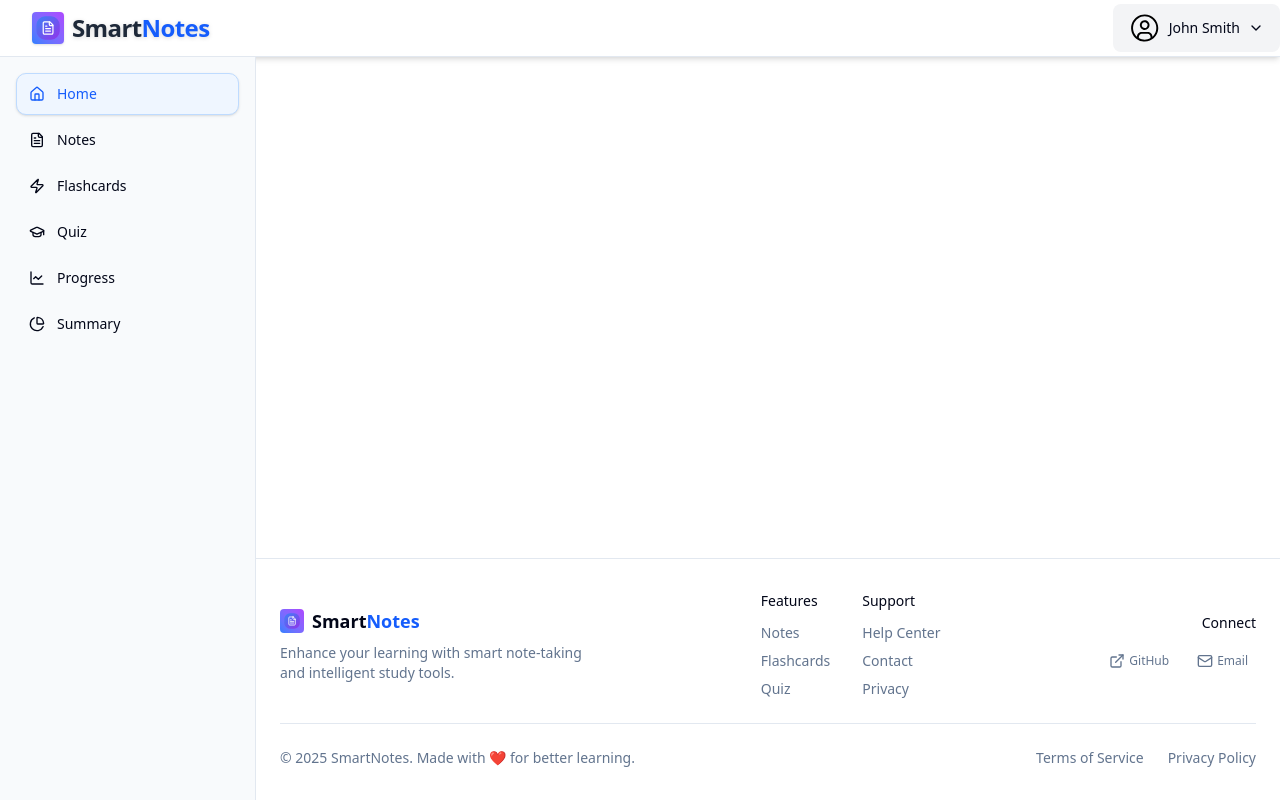
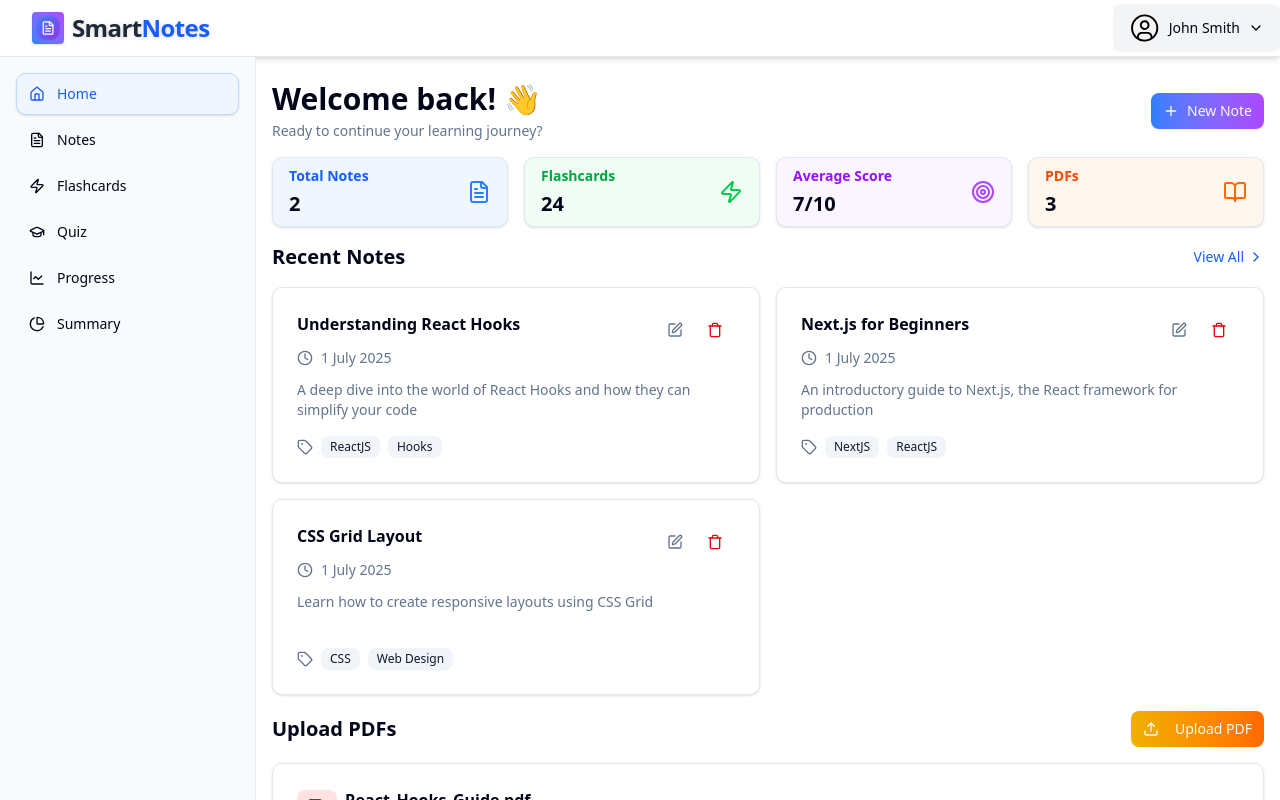
Before and after one commit to pvdev1805/SmartNotes, a Next.js app: page / in a window 1280 px wide. Shown: the top 800 px of the page. Built offline with nearby package versions, Linux system fonts and the light colour scheme.

Commit message:
✨ feat: Implement Home page + useTimeAgo hook + TimeAgo component

```diff
--- a/src/app/layout.tsx
+++ b/src/app/layout.tsx
@@ -16,8 +16,8 @@ const geistMono = Geist_Mono({
 })
 
 export const metadata: Metadata = {
-  title: 'Create Next App',
-  description: 'Generated by create next app'
+  title: 'SmartNotes',
+  description: 'A smart note-taking application for better learning'
 }
 
 export default function RootLayout({
@@ -36,7 +36,7 @@ export default function RootLayout({
               <NavSidebar />
             </div>
             <div className='flex flex-1 flex-col'>
-              <main className='flex-1 p-6 overflow-auto'>{children}</main>
+              <main className='flex-1 p-4 overflow-auto'>{children}</main>
               <Footer />
             </div>
           </div>
--- a/src/app/page.tsx
+++ b/src/app/page.tsx
@@ -1,10 +1,226 @@
+import TimeAgo from '@/components/time-ago'
+import { Badge } from '@/components/ui/badge'
 import { Button } from '@/components/ui/button'
-import Image from 'next/image'
+import { Card, CardContent } from '@/components/ui/card'
+import { BookOpen, ChevronRight, Edit, FileText, Plus, Tag, Target, Trash, Upload, Zap } from 'lucide-react'
+import Link from 'next/link'
 
-export default function Home() {
+// Mock data for stats
+const statsData = [
+  {
+    title: 'Total Notes',
+    value: '2',
+    icon: FileText,
+    bgColor: 'bg-blue-50',
+    textColor: 'text-blue-600',
+    iconColor: 'text-blue-500'
+  },
+  {
+    title: 'Flashcards',
+    value: '24',
+    icon: Zap,
+    bgColor: 'bg-green-50',
+    textColor: 'text-green-600',
+    iconColor: 'text-green-500'
+  },
+  {
+    title: 'Average Score',
+    value: '7/10',
+    icon: Target,
+    bgColor: 'bg-purple-50',
+    textColor: 'text-purple-600',
+    iconColor: 'text-purple-500'
+  },
+  {
+    title: 'PDFs',
+    value: '3',
+    icon: BookOpen,
+    bgColor: 'bg-orange-50',
+    textColor: 'text-orange-600',
+    iconColor: 'text-orange-500'
+  }
+]
+
+// Mock data for recent notes
+const recentNotes = [
+  {
+    id: 1,
+    title: 'Understanding React Hooks',
+    createdAt: new Date('2025-07-01'),
+    description: 'A deep dive into the world of React Hooks and how they can simplify your code',
+    tags: ['ReactJS', 'Hooks']
+  },
+  {
+    id: 2,
+    title: 'Next.js for Beginners',
+    createdAt: new Date('2025-07-01'),
+    description: 'An introductory guide to Next.js, the React framework for production',
+    tags: ['NextJS', 'ReactJS']
+  },
+  {
+    id: 3,
+    title: 'CSS Grid Layout',
+    createdAt: new Date('2025-07-01'),
+    description: 'Learn how to create responsive layouts using CSS Grid',
+    tags: ['CSS', 'Web Design']
+  }
+]
+
+// Mock data for PDFs
+const uploadedPDFs = [
+  {
+    id: 1,
+    fileName: 'React_Hooks_Guide.pdf',
+    size: '1.2 MB',
+    uploadedAt: new Date('2025-07-01')
+  },
+  {
+    id: 2,
+    fileName: 'AI_and_Machine_Learning.pdf',
+    size: '2.5 MB',
+    uploadedAt: new Date('2025-07-02')
+  },
+  {
+    id: 3,
+    fileName: 'Web_Development_Trends.pdf',
+    size: '1.8 MB',
+    uploadedAt: new Date('2025-07-03')
+  },
+  {
+    id: 4,
+    fileName: 'NextJS_Basics.pdf',
+    size: '1.0 MB',
+    uploadedAt: new Date('2025-07-04')
+  }
+]
+
+const Home = () => {
   return (
     <>
-      <div></div>
+      <div className='py-2 space-y-8'>
+        {/* Header Section */}
+        <section className='mb-4 flex sm:items-center sm:justify-between gap-4'>
+          <div>
+            <h1 className='text-3xl font-bold text-foreground flex items-center gap-2'>
+              Welcome back!
+              <span className='text-3xl'>👋</span>
+            </h1>
+            <p className='mt-1 text-sm text-muted-foreground'>Ready to continue your learning journey?</p>
+          </div>
+          <Button className='bg-gradient-to-r from-blue-500 to-purple-500 hover:from-blue-600  hover:to-purple-600 flex'>
+            <Plus className='w-4 h-4' />
+            New Note
+          </Button>
+        </section>
+        {/* End - Header Section */}
+
+        {/* Stats Cards Section */}
+        <section className='mb-4 grid grid-cols-1 sm:grid-cols-2 lg:grid-cols-4 gap-4'>
+          {statsData.map((stat, index) => (
+            <Card
+              key={index}
+              className={`${stat.bgColor} py-2 justify-center border shadow-sm hover:shadow-lg transition-shadow duration-300 rounded-lg`}
+            >
+              <CardContent className='px-4'>
+                <div className='flex items-center justify-between gap-2'>
+                  <div className='space-y-1'>
+                    <div className={`lg:text-sm font-semibold ${stat.textColor}`}>{stat.title}</div>
+                    <p className='lg:text-xl font-bold text-foreground'>{stat.value}</p>
+                  </div>
+                  <stat.icon className={`w-6 h-6 ${stat.iconColor}`} />
+                </div>
+              </CardContent>
+            </Card>
+          ))}
+        </section>
+        {/* End - Stats Cards Section */}
+
+        {/* Recent Notes Section */}
+        <section className='mb-4 space-y-4'>
+          <div className='flex items-center justify-between'>
+            <h2 className='text-xl font-semibold text-foreground'>Recent Notes</h2>
+            <Link
+              href='/notes'
+              className='text-sm text-blue-600 hover:text-blue-800 transition-colors flex items-center gap-1'
+            >
+              View All
+              <ChevronRight className='w-4 h-4' />
+            </Link>
+          </div>
+
+          <div className='grid grid-cols-1 lg:grid-cols-2 gap-4'>
+            {recentNotes.map((note) => (
+              <Card
+                key={note.id}
+                className='border shadow-sm hover:shadow-lg transition-shadow duration-300 rounded-lg'
+              >
+                <CardContent>
+                  <div className='flex items-start justify-between'>
+                    <h3 className='font-semibold text-foreground line-clamp-1'>{note.title}</h3>
+                    <div className='flex items-center'>
+                      <Button variant={'ghost'} className=''>
+                        <Edit className='w-4 h-4 text-muted-foreground' />
+                      </Button>
+                      <Button variant={'ghost'} className=''>
+                        <Trash className='w-4 h-4 text-red-600' />
+                      </Button>
+                    </div>
+                  </div>
+
+                  <TimeAgo date={note.createdAt} className='mb-3' />
+
+                  <p className='mb-4 text-sm text-muted-foreground lg:min-h-10 line-clamp-2'>{note.description}</p>
+
+                  <div className='flex items-center gap-2'>
+                    <Tag className='w-4 h-4 text-muted-foreground' />
+                    <div className='flex gap-2'>
+                      {note.tags.map((tag) => (
+                        <Badge key={tag} variant={'secondary'} className='text-xs'>
+                          {tag}
+                        </Badge>
+                      ))}
+                    </div>
+                  </div>
+                </CardContent>
+              </Card>
+            ))}
+          </div>
+        </section>
+        {/* End - Recent Notes Section */}
+
+        {/* Upload PDFs Section */}
+        <section className='mb-4 space-y-4'>
+          <div className='flex items-center justify-between'>
+            <h2 className='text-xl font-semibold text-foreground'>Upload PDFs</h2>
+            <Button className='bg-gradient-to-r from-yellow-500 to-orange-500 hover:from-yellow-600 hover:to-orange-600 flex items-center'>
+              <Upload className='w-4 h-4 mr-2' />
+              Upload PDF
+            </Button>
+          </div>
+
+          <div className='space-y-3'>
+            {uploadedPDFs.map((pdf) => (
+              <Card key={pdf.id} className='border shadow-sm hover:shadow-lg transition-shadow duration-300 rounded-lg'>
+                <CardContent className='flex items-center justify-between'>
+                  <div className='flex items-center gap-2'>
+                    <div className='p-2 rounded-md bg-red-100 text-red-600'>
+                      <FileText className='w-6 h-6' />
+                    </div>
+                    <div>
+                      <p className='font-semibold text-foreground'>{pdf.fileName}</p>
+                      <p className='text-sm text-muted-foreground'>{pdf.size}</p>
+                    </div>
+                  </div>
+                  <TimeAgo date={pdf.uploadedAt} className='text-sm text-muted-foreground' />
+                </CardContent>
+              </Card>
+            ))}
+          </div>
+        </section>
+        {/* End - Upload PDFs Section */}
+      </div>
     </>
   )
 }
+
+export default Home
--- a/src/components/footer.tsx
+++ b/src/components/footer.tsx
@@ -74,7 +74,7 @@ const Footer = () => {
 
   return (
     <footer className='bg-background border-t border-border mt-auto'>
-      <div className='max-w-7xl mx-auto px-6 py-8'>
+      <div className='max-w-7xl mx-auto px-4 py-4'>
         {/* Main Footer Content */}
         <div className='flex flex-col md:flex-row justify-between items-center gap-6'>
           {/* Logo and Description */}
@@ -154,7 +154,7 @@ const Footer = () => {
         </div>
 
         {/* Divider */}
-        <div className='border-t border-border my-6'></div>
+        <div className='border-t border-border my-4'></div>
 
         {/* Bottom Footer */}
         <div className='flex flex-col sm:flex-row justify-between items-center gap-4'>
--- /dev/null
+++ b/src/components/time-ago.tsx
@@ -0,0 +1,24 @@
+'use client'
+
+import { useTimeAgo } from '@/hooks/use-time-ago'
+import { Clock } from 'lucide-react'
+
+interface TimeAgoProps {
+  date: Date
+  showIcon?: boolean
+  className?: string
+  updateInterval?: number
+}
+
+const TimeAgo = ({ date, showIcon = true, className = '', updateInterval = 60000 }: TimeAgoProps) => {
+  const timeAgo = useTimeAgo(date, updateInterval)
+
+  return (
+    <div className={`flex items-center gap-2 text-sm text-muted-foreground ${className}`}>
+      {showIcon && <Clock className='w-4 h-4' />}
+      <span>{timeAgo}</span>
+    </div>
+  )
+}
+
+export default TimeAgo
--- /dev/null
+++ b/src/hooks/use-time-ago.ts
@@ -0,0 +1,22 @@
+'use client'
+
+import { formatTimeAgo } from '@/utils/time'
+import { useEffect, useState } from 'react'
+
+export const useTimeAgo = (date: Date, updateInterval = 60000): string => {
+  const [timeAgo, setTimeAgo] = useState(() => formatTimeAgo(date))
+
+  const updateTimeAgo = () => {
+    setTimeAgo(formatTimeAgo(date))
+  }
+
+  useEffect(() => {
+    updateTimeAgo()
+
+    const interval = setInterval(updateTimeAgo, updateInterval)
+
+    return () => clearInterval(interval)
+  }, [date, updateInterval])
+
+  return timeAgo
+}
--- /dev/null
+++ b/src/utils/time.ts
@@ -0,0 +1,34 @@
+export const formatTimeAgo = (date: Date): string => {
+  const now = new Date()
+  const timeDiff = now.getTime() - date.getTime()
+
+  const timeUnits = [
+    { unit: 'minute', ms: 60 * 1000 },
+    { unit: 'hour', ms: 60 * 60 * 1000 },
+    { unit: 'day', ms: 24 * 60 * 60 * 1000 }
+  ]
+
+  // Less than 1 minute
+  if (timeDiff < timeUnits[0].ms) {
+    return 'Just now'
+  }
+
+  // Check each time unit
+  for (let i = 0; i < timeUnits.length - 1; i++) {
+    const currentUnit = timeUnits[i]
+    const nextUnit = timeUnits[i + 1]
+
+    if (!nextUnit || timeDiff < nextUnit.ms) {
+      const value = Math.floor(timeDiff / currentUnit.ms)
+      return value === 1 ? `1 ${currentUnit.unit} ago` : `${value} ${currentUnit.unit}s ago`
+    }
+  }
+
+  // If more than a day, return the date
+  return date.toLocaleDateString('en-AU', {
+    year: 'numeric',
+    month: 'short',
+    day: 'numeric',
+    timeZone: 'Australia/Sydney'
+  })
+}
```
